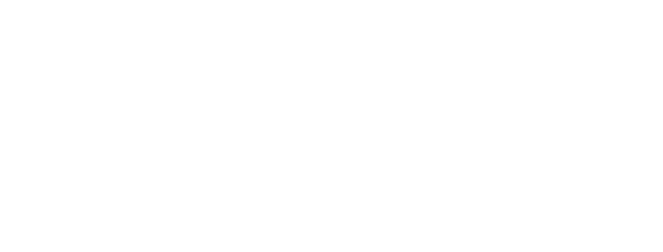
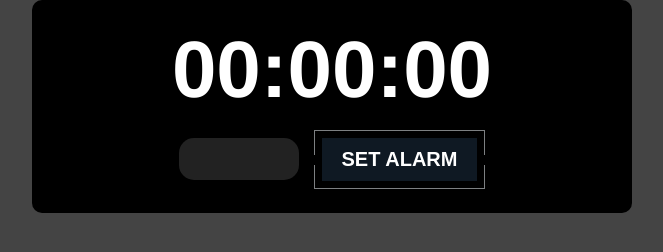
Before and after one commit to AdrianZhao/simple-alarm, a plain HTML site: page index.html in a window 1280 px wide. Shown: the whole page, without its empty margins (308-971 px from the left). Drawn offline with Linux system fonts and the light colour scheme; a web font is replaced by a local one.

Commit message:
css-done

```diff
--- a/assets/style/index.css
+++ b/assets/style/index.css
@@ -6,4 +6,140 @@ html {
 .container {
   width: min(100% - 30px, 1080px);
   margin-inline: auto;
+  display: grid;
+  place-items: center;
 }
+body {
+  background-color: #444;
+}
+.clock {
+  background-color: #000;
+  width: 600px;
+  padding: 10px;
+  text-align: center;
+  border-radius: 10px;
+}
+.time {
+  font-size: 80px;
+  color: #fff;
+}
+section {
+  display: flex;
+  justify-content: center;
+  text-align: center;
+}
+form {
+  text-align: center;
+}
+input[type=text] {
+  margin-top: 8px;
+  width: 120px;
+  height: 42px;
+  border-radius: 15px;
+  margin-bottom: 14px;
+  padding: 0 15px;
+  background-color: #222;
+  font-size: 20px;
+  text-align: left;
+  color: #fff;
+}
+.button {
+  margin-left: 15px;
+  -moz-appearance: none;
+  -webkit-appearance: none;
+  appearance: none;
+  border: none;
+  background: none;
+  color: #0f1923;
+  cursor: pointer;
+  position: relative;
+  padding: 8px;
+  margin-bottom: 14px;
+  text-transform: uppercase;
+  font-weight: bold;
+  font-size: 20px;
+  transition: all .15s ease;
+}
+.button::before,
+.button::after {
+  content: '';
+  display: block;
+  position: absolute;
+  right: 0;
+  left: 0;
+  height: calc(50% - 5px);
+  border: 1px solid #7D8082;
+  transition: all .15s ease;
+}
+.button::before {
+  top: 0;
+  border-bottom-width: 0;
+}
+.button::after {
+  bottom: 0;
+  border-top-width: 0;
+}
+.button:active,
+.button:focus {
+  outline: none;
+}
+.button:active::before,
+.button:active::after {
+  right: 3px;
+  left: 3px;
+}
+.button:active::before {
+  top: 3px;
+}
+.button:active::after {
+  bottom: 3px;
+}
+.button_lg {
+  position: relative;
+  display: block;
+  padding: 10px 20px;
+  color: #fff;
+  background-color: #0f1923;
+  overflow: hidden;
+  box-shadow: inset 0px 0px 0px 1px transparent;
+}
+.button_lg::before {
+  content: '';
+  display: block;
+  position: absolute;
+  top: 0;
+  left: 0;
+  background-color: #0f1923;
+}
+.button_lg::after {
+  content: '';
+  display: block;
+  position: absolute;
+  right: 0;
+  bottom: 0;
+  background-color: #0f1923;
+  transition: all .2s ease;
+}
+.button_sl {
+  display: block;
+  position: absolute;
+  top: 0;
+  bottom: -1px;
+  left: -8px;
+  width: 0;
+  background-color: #ff4655;
+  transform: skew(-15deg);
+  transition: all .2s ease;
+}
+.button_text {
+  position: relative;
+}
+.button:hover {
+  color: #0f1923;
+}
+.button:hover .button_sl {
+  width: calc(100% + 15px);
+}
+.button:hover .button_lg::after {
+  background-color: #fff;
+}
--- a/index.html
+++ b/index.html
@@ -14,7 +14,27 @@
     <link rel="stylesheet" href="./assets/style/index.css" media="all">
     <script src="./assets/scripts/index.js" defer></script>
   </head>
-  <body class="body">
+  <body>
+    <div class="container">
+      <main>
+        <div class="clock">
+          <h1 class="time">00:00:00</h1>
+          <div class="timer">
 
+          </div>
+          <section>
+            <form>
+              <input type="text" class="set-time">
+            </form>
+            <button class="button">
+              <span class="button_lg">
+                <span class="button_sl"></span>
+                <span class="button_text">Set alarm</span>
+              </span>
+            </button>
+          </section>
+        </div>
+      </main>
+    </div>
   </body>
 </html>
```
